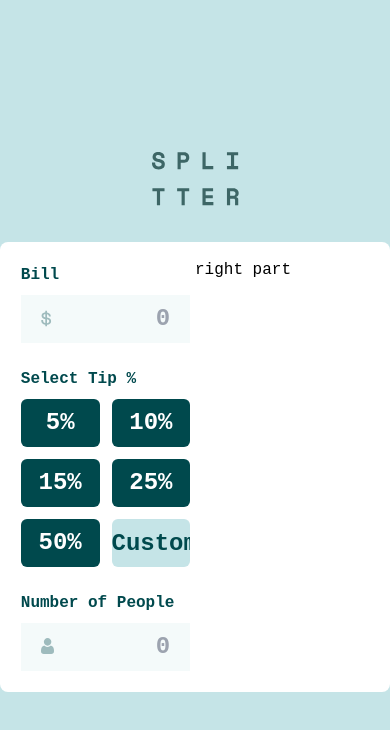
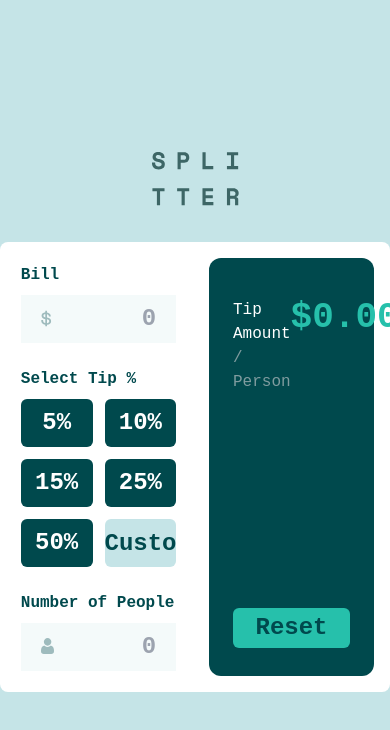
Before and after one commit to pxycknomdictator/TipCalculator-App, a React (Vite) app: page / in a window 390 px wide. Shown: the top 730 px of the page. Built offline with nearby package versions, Linux system fonts and the light colour scheme.

Commit message:
completed !responsive design :p

```diff
--- a/src/components/Calculator.jsx
+++ b/src/components/Calculator.jsx
@@ -6,6 +6,7 @@ import dollar from "../assets/images/icon-dollar.svg";
 import Percentage from "./Percentage.jsx";
 import Custom from "./Custom.jsx";
 import data from "./data/Data.json";
+import Total from "./Total.jsx";
 
 const Calculator = () => {
   return (
@@ -18,7 +19,7 @@ const Calculator = () => {
 
         <div
           id="calculatorBody"
-          className="bg-White rounded-lg p-4 grid grid-cols-2 mt-9"
+          className="bg-White rounded-lg p-4 grid grid-cols-2 mt-9 gap-7"
         >
           <div id="calculationPart" className="rounded-lg p-[.3rem]">
             <InputPrice logo={dollar} title="Bill" />
@@ -39,8 +40,12 @@ const Calculator = () => {
             <InputPrice logo={CustomerLogo} title="Number of People" />
           </div>
 
-          <div id="summaryPart">
-            <h1>right part</h1>
+          <div
+            id="summaryPart"
+            className="bg-Very_dark_cyan rounded-xl text-White pt-10 pb-7 px-6 flex flex-col justify-between"
+          >
+            <Total />
+            <button id="reset" className="bg-Strong_cyan text-Very_dark_cyan font-semibold text-2xl py-1 rounded-md hover:bg-Light_grayish_cyan">Reset</button>
           </div>
         </div>
       </div>
--- a/src/components/Custom.jsx
+++ b/src/components/Custom.jsx
@@ -3,7 +3,7 @@ import React from 'react'
 const Custom = () => {
   return (
     <div>
-        <input id='customBox' className='w-full h-full text-center bg-Light_grayish_cyan placeholder:text-Very_dark_cyan font-semibold text-2xl rounded-md outline-none' type="text" placeholder='Custom' />
+        <input id='customBox' className='cursor w-full h-full text-center bg-Light_grayish_cyan placeholder:text-Very_dark_cyan font-semibold text-2xl rounded-md outline-none' type="text" placeholder='Custom' />
     </div>
   )
 }
--- a/src/components/InputPrice.jsx
+++ b/src/components/InputPrice.jsx
@@ -12,7 +12,7 @@ const InputPrice = ({ logo, title }) => {
         />
         <input
           id="input"
-          className={`w-full text-right text-Very_dark_cyan font-semibold text-2xl  bg-Very_light_grayish_cyan outline-none py-2 pr-5`}
+          className={`cursor w-full text-right text-Very_dark_cyan font-semibold text-2xl  bg-Very_light_grayish_cyan outline-none py-2 pr-5`}
           type="text"
           placeholder="0"
         />
--- /dev/null
+++ b/src/components/Total.jsx
@@ -0,0 +1,17 @@
+import React from 'react'
+
+const Total = () => {
+  return (
+    <div id='box' className='flex justify-between'>
+        <div id="tipAmount">
+            <p>Tip Amount</p>
+            <span className='text-Grayish_cyan'>/ Person</span>
+        </div>
+        <div>
+            <span id="amount" className='text-4xl text-Strong_cyan font-semibold'>0.00</span>
+        </div>
+    </div>
+  )
+}
+
+export default Total
--- a/src/index.css
+++ b/src/index.css
@@ -31,8 +31,19 @@
     }
   }
 
+  .cursor{
+    cursor: pointer;
+  }
+
   .error{
     border: 2px solid red;
   }
 
+  #amount::before{
+    content: "$";
+  }
+
+  #reset{
+    transition: all .25s ease-in-out;
+  }
 }
```
